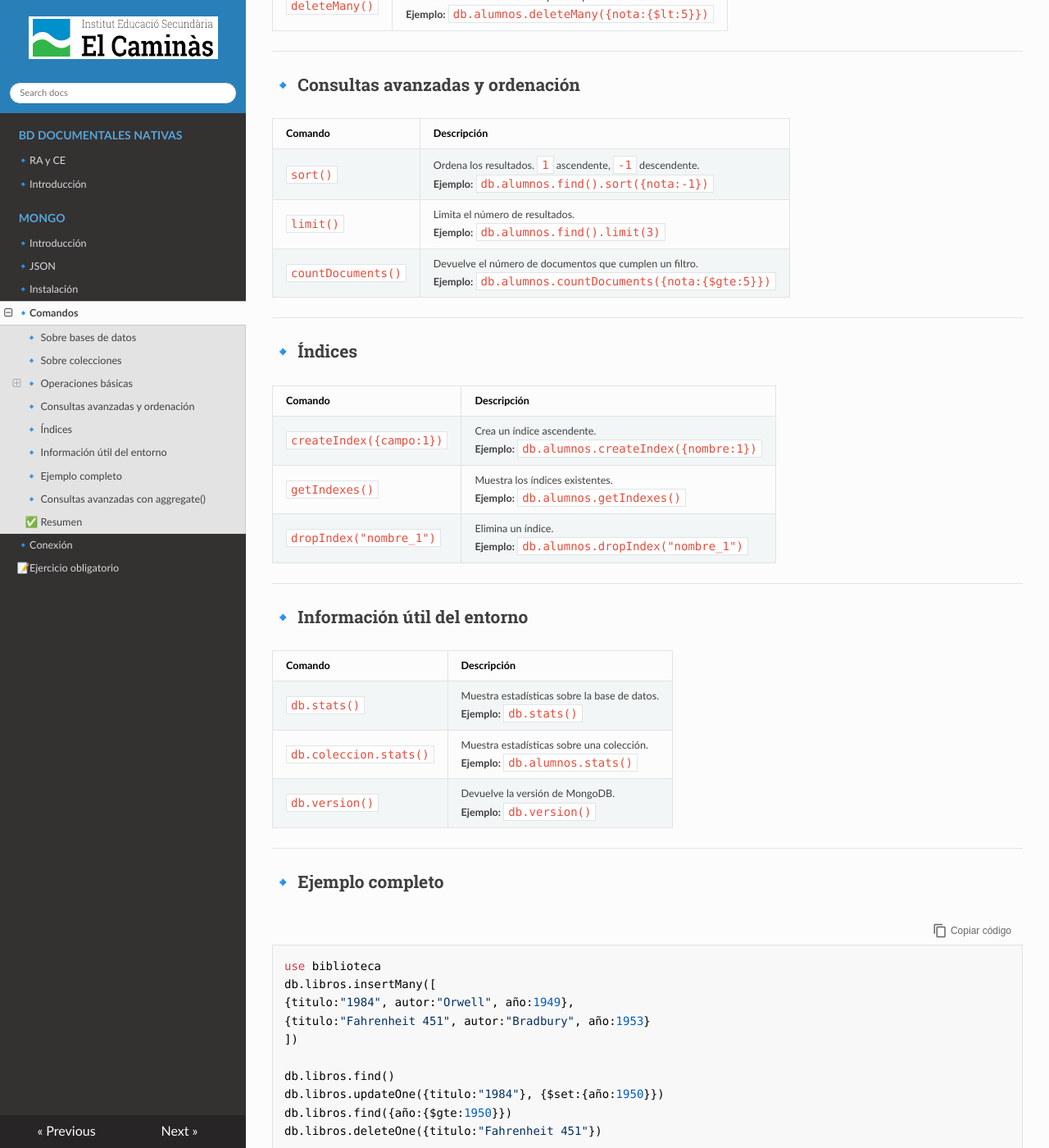
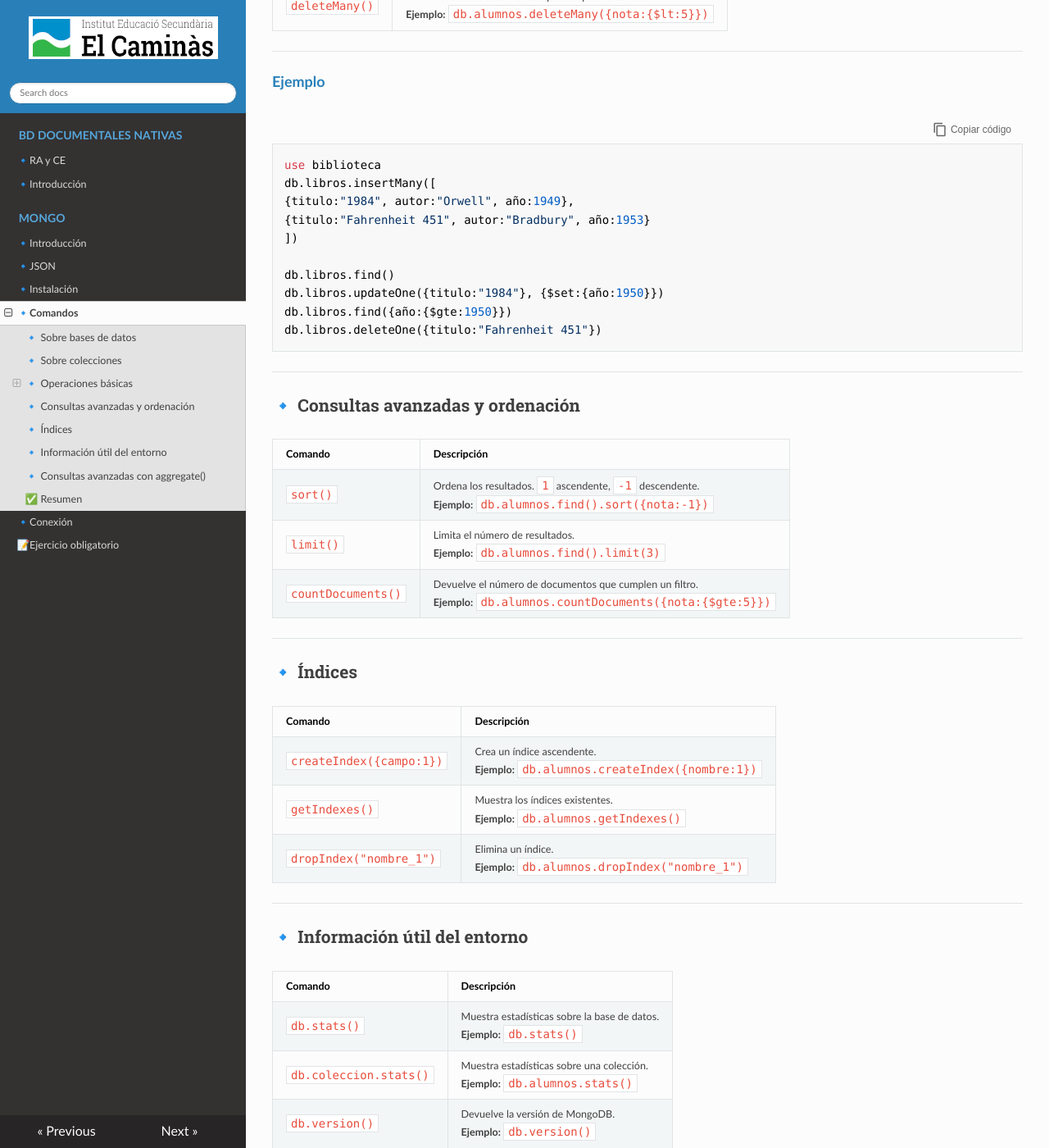
Before and after one commit to asalvadorc/AD_NoSQL_, an MkDocs documentation site: the page built from docs/mongo/comandos.md, in a window 1280 px wide and 1400 px high, scrolled down 2615 px. Shown: the whole window at 82% size. Built offline with MkDocs 1.6.1, drawn with Linux system fonts in a browser that asks for light colours; nearby versions of some CDN libraries; part of the change alters nothing that is shown; some of the changed text lies outside the part shown.

Commit message:
ejemplos

```diff
--- a/docs/mongo/comandos.md
+++ b/docs/mongo/comandos.md
@@ -88,6 +88,22 @@ Su sintaxis es **muy similar a JavaScript**, ya que cada comando se ejecuta sobr
 | `deleteOne()` | Elimina el primer documento que cumpla la condición.<br>**Ejemplo:** `db.alumnos.deleteOne({nombre:"Luis"})` |
 | `deleteMany()` | Elimina todos los documentos que cumplan la condición.<br>**Ejemplo:** `db.alumnos.deleteMany({nota:{$lt:5}})` |
 
+---
+
+**Ejemplo**{.azul}
+
+
+    use biblioteca
+    db.libros.insertMany([
+    {titulo:"1984", autor:"Orwell", año:1949},
+    {titulo:"Fahrenheit 451", autor:"Bradbury", año:1953}
+    ])
+
+    db.libros.find()
+    db.libros.updateOne({titulo:"1984"}, {$set:{año:1950}})
+    db.libros.find({año:{$gte:1950}})
+    db.libros.deleteOne({titulo:"Fahrenheit 451"})
+
 
 ---
 
@@ -123,21 +139,6 @@ Su sintaxis es **muy similar a JavaScript**, ya que cada comando se ejecuta sobr
 
 ---
 
-## 🔹 Ejemplo completo
-
-
-    use biblioteca
-    db.libros.insertMany([
-    {titulo:"1984", autor:"Orwell", año:1949},
-    {titulo:"Fahrenheit 451", autor:"Bradbury", año:1953}
-    ])
-
-    db.libros.find()
-    db.libros.updateOne({titulo:"1984"}, {$set:{año:1950}})
-    db.libros.find({año:{$gte:1950}})
-    db.libros.deleteOne({titulo:"Fahrenheit 451"})
-
----
 
 ## 🔹 Consultas avanzadas con `aggregate()`
 
@@ -170,6 +171,23 @@ Cada etapa (stage) se representa mediante un objeto precedido por $, que indica
 | `$unwind` | Descompone arrays en múltiples documentos.<br>**Ejemplo:** `{ $unwind: "$aficiones" }` |
 
 
+
+**Ejemplo**{.azul}
+
+Supongamos que quieres agrupar los libros por autor y calcular el año promedio de publicación de sus obras:
+
+    db.libros.aggregate([
+    {
+        $group: {
+        _id: "$autor",              // agrupamos por autor
+        promedioAño: { $avg: "$año" }, // promedio de años
+        cantidadLibros: { $sum: 1 }    // número de libros por autor
+        }
+    }
+    ])
+
+
+
 ## ✅ Resumen
 
 | Categoría | Comandos clave |
```
